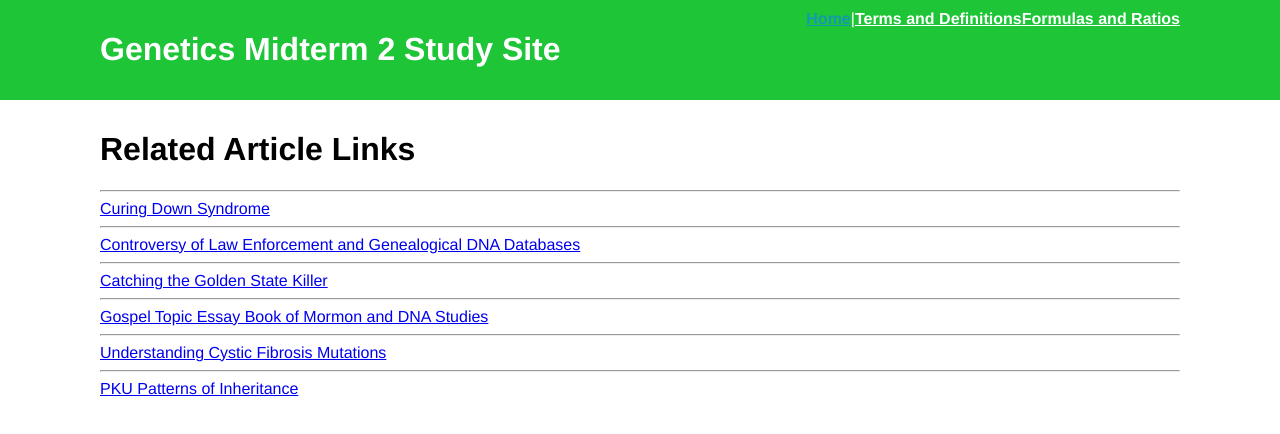
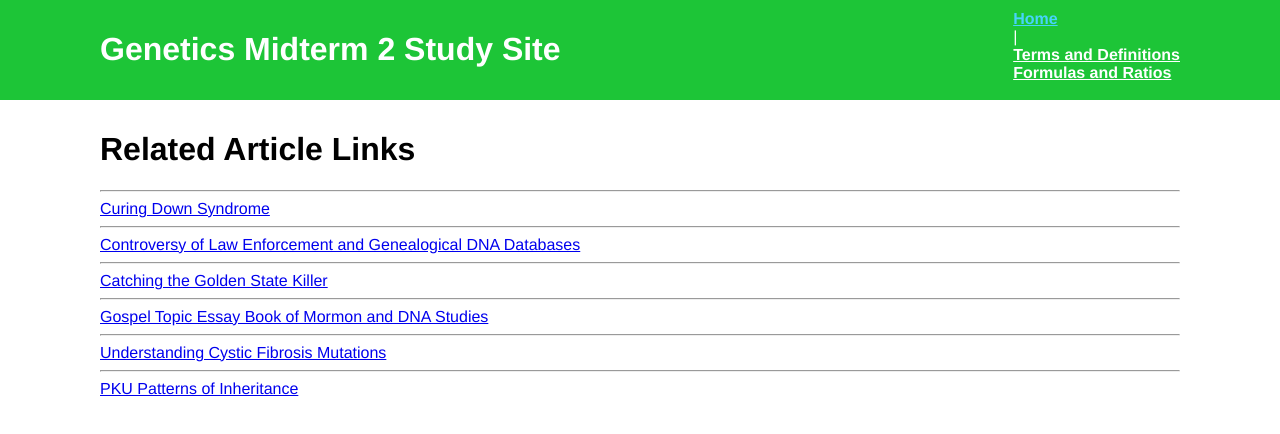
Before and after one commit to allyseh/creative-project-3, a Vue app: page / in a window 1280 px wide. Shown: the top 434 px of the page. Built offline with nearby package versions, Linux system fonts and the light colour scheme.

Commit message:
Update App.vue

```diff
--- a/src/App.vue
+++ b/src/App.vue
@@ -35,7 +35,7 @@ body {
 
 #nav {
   display: flex;
-  flex-direction: row;
+  flex-direction: column;
   align-items: space-between;
 }
 
@@ -45,7 +45,7 @@ body {
 }
 
 #nav a.router-link-exact-active {
-  color: #1499B1;
+  color: #46D4FA;
 }
 
 .content {
```
